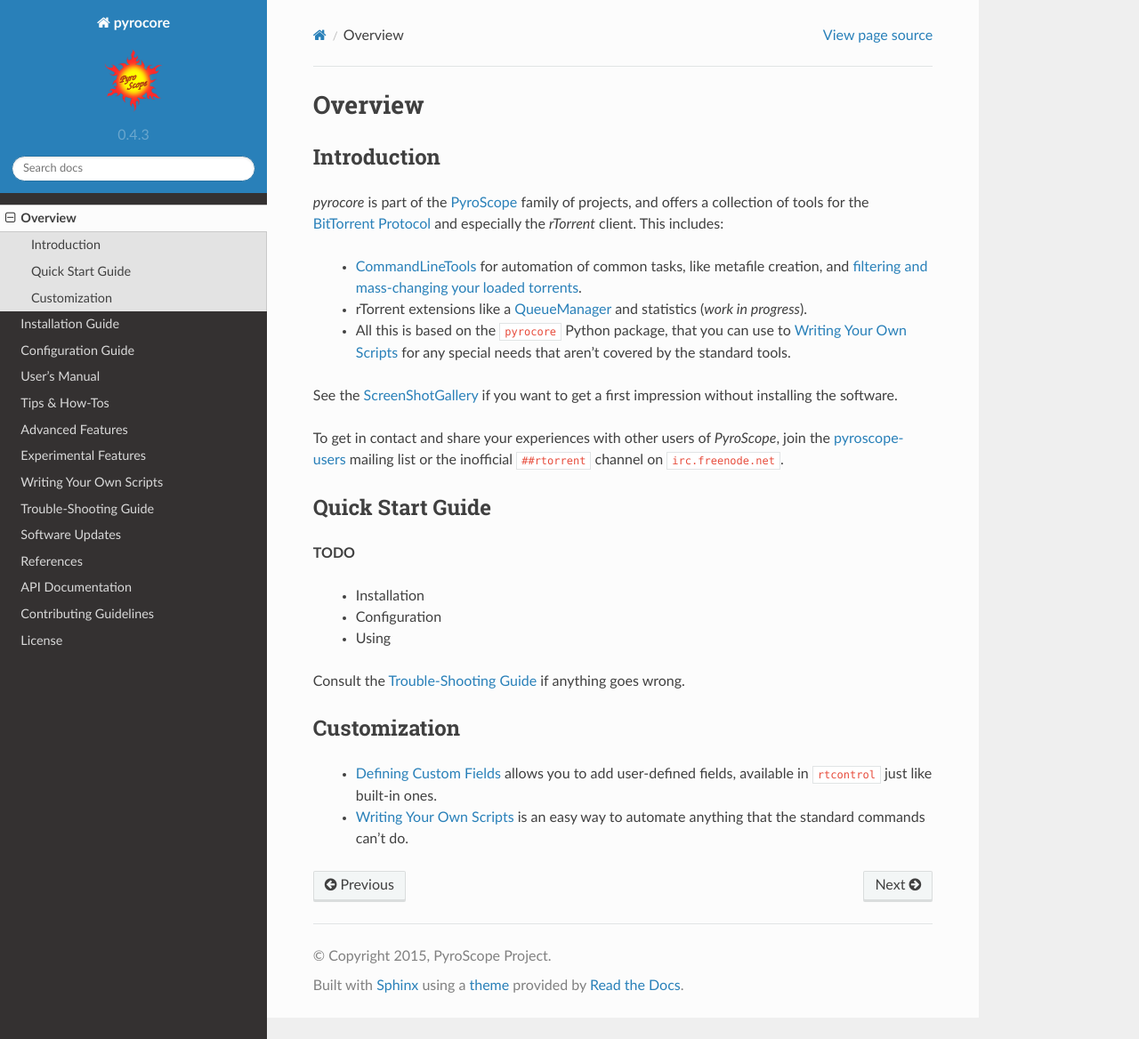
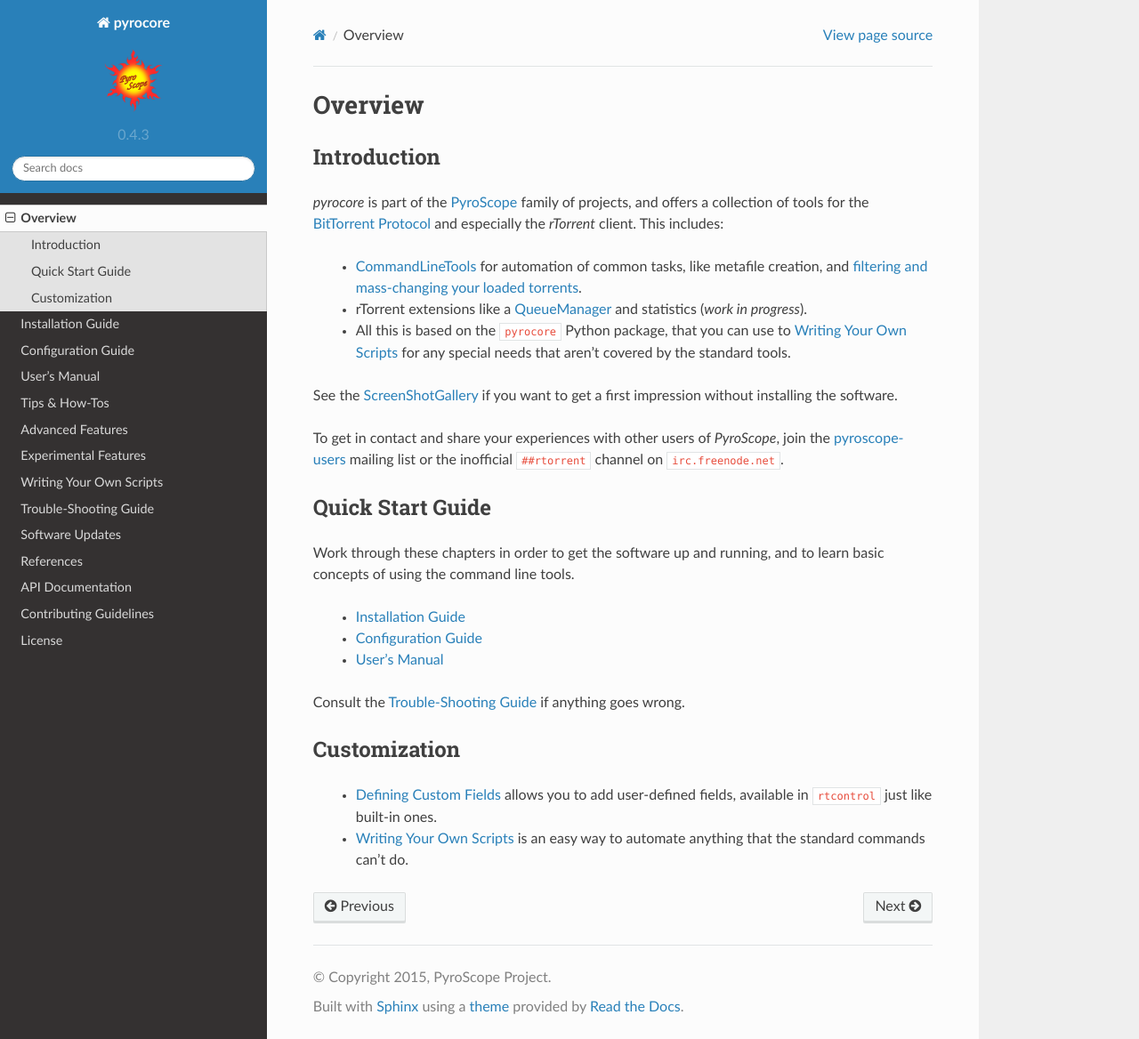
Before and after one commit to pyroscope/pyrocore, a Sphinx documentation site: the page built from docs/overview.rst, in a window 1280 px wide and 1168 px high. Shown: the whole window at 89% size. Built offline with Sphinx 7.4.7 and the Read the Docs theme 2.0.0, drawn with Linux system fonts in a browser that asks for light colours.

Commit message:
path through basic setup + usage

```diff
--- a/docs/overview.rst
+++ b/docs/overview.rst
@@ -34,11 +34,12 @@ To get in contact and share your experiences with other users of
 Quick Start Guide
 -----------------
 
-**TODO**
+Work through these chapters in order to get the software up and running,
+and to learn basic concepts of using the command line tools.
 
-  * Installation
-  * Configuration
-  * Using
+  * :doc:`installation`
+  * :doc:`setup`
+  * :doc:`usage`
 
 Consult the :doc:`troubleshooting` if anything goes wrong.
 
```
